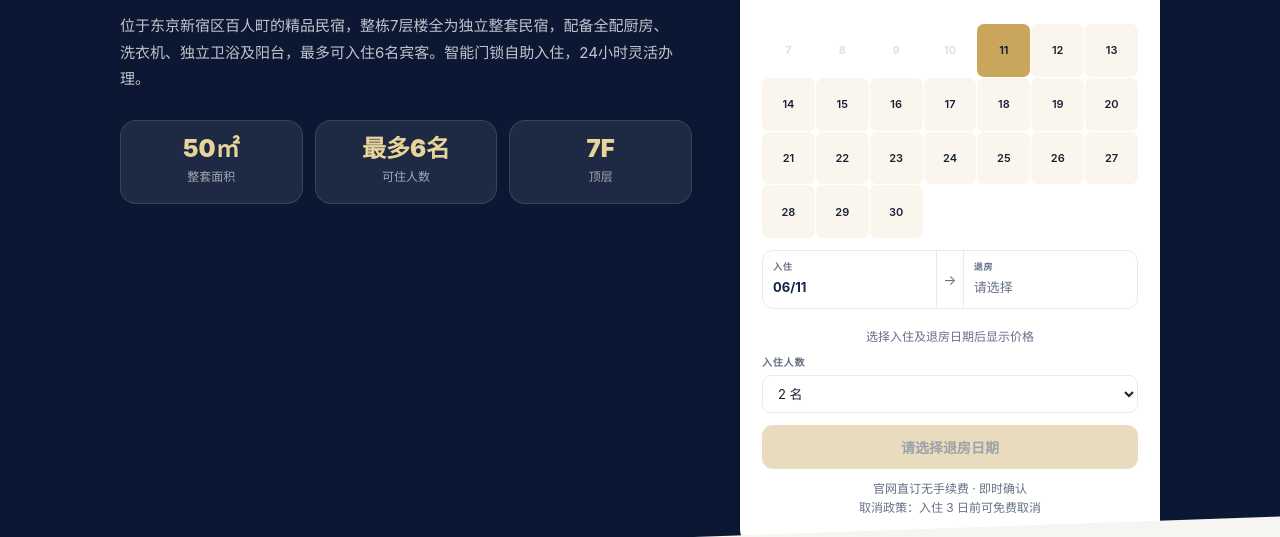
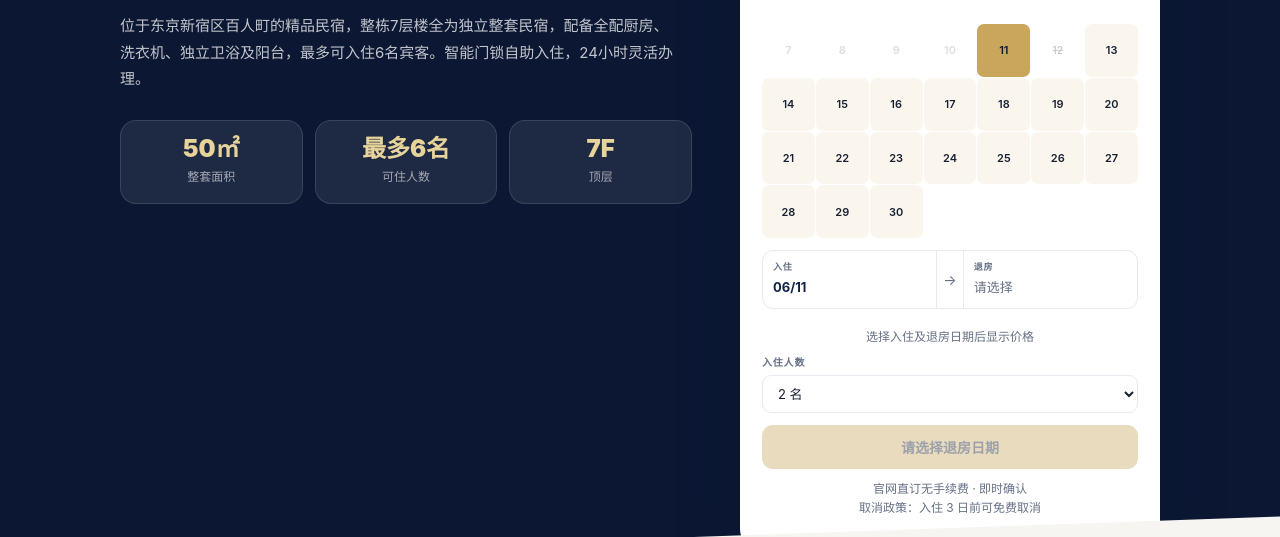
Before and after one commit to mkg-japan/mkg-japan-website, a plain HTML site: page home-shinjuku.html in a window 1280 px wide. Both pictures are taken after a click on the element "11". Shown: the part 263-800 px from the top of the page. Drawn offline with Linux system fonts and the light colour scheme; no server answers.

Commit message:
Enforce 2-night minimum stay in calendar date picker

```diff
--- a/home-shinjuku.html
+++ b/home-shinjuku.html
@@ -1004,9 +1004,13 @@
 
         const isPast = dateStr < todayStr;
         const status = availMap[dateStr]; // undefined = 未加载
+        // 已选入住且正在选退房时，不足2晚的日期不可选
+        const minStay = 2;
+        const isTooSoon = pickStep === 1 && ciDate && dateStr > ciDate &&
+          Math.round((new Date(dateStr) - new Date(ciDate)) / 86400000) < minStay;
 
-        if (isPast) {
-          el.className = 'cal-day past';
+        if (isPast || isTooSoon) {
+          el.className = isPast ? 'cal-day past' : 'cal-day closed';
         } else if (status === 'Avail') {
           el.className = 'cal-day avail';
           el.onclick = () => pickDate(dateStr);
@@ -1043,9 +1047,13 @@
         clearPrice();
       } else {
         // 选退房
+        const nights = Math.round((new Date(dateStr) - new Date(ciDate)) / 86400000);
         if (dateStr <= ciDate) {
           // 点了早于入住的日期 → 重新选入住
           ciDate = dateStr; coDate = null; pickStep = 1;
+        } else if (nights < 2) {
+          // 不足2晚，忽略
+          return;
         } else {
           coDate = dateStr; pickStep = 2;
           fetchAvail();
```
